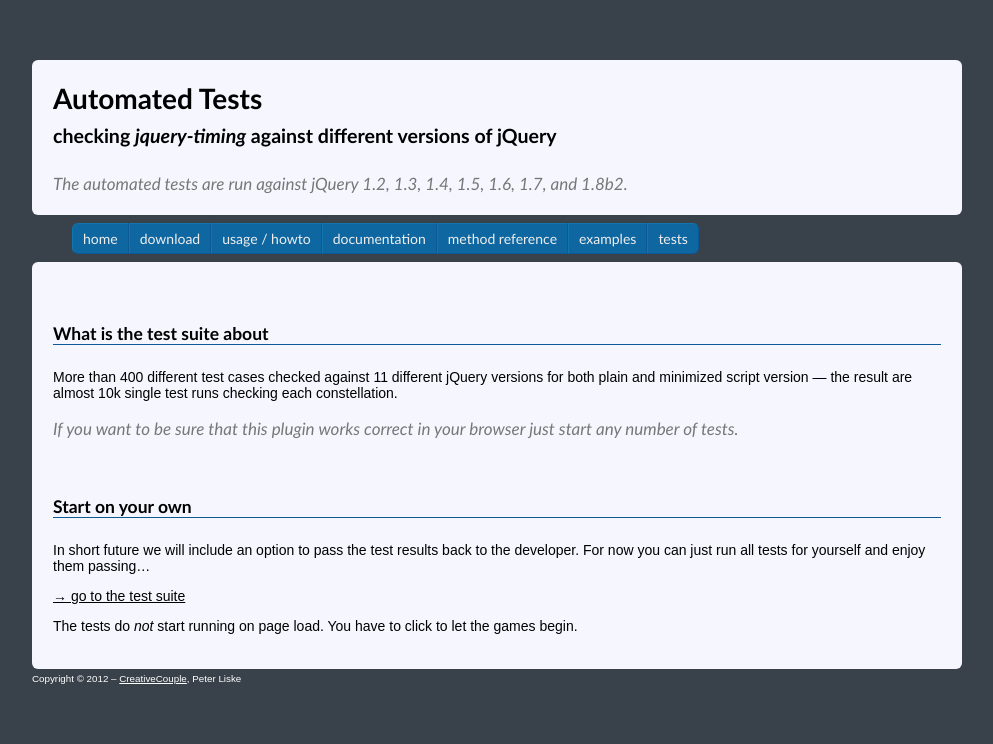
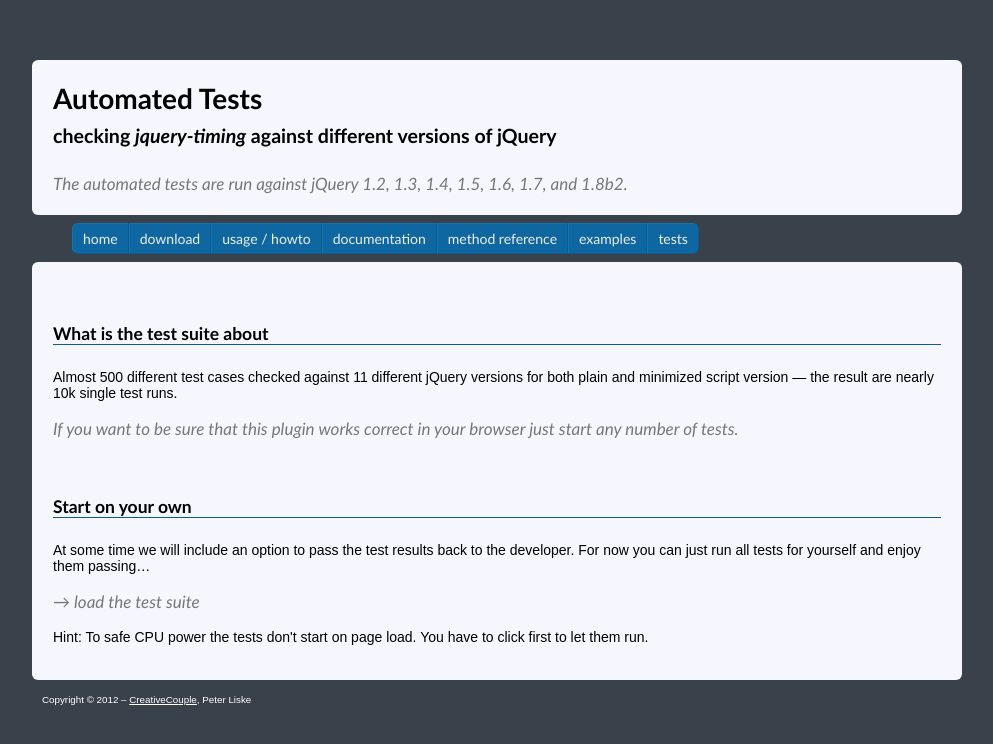
Before and after one commit to creativecouple/creativecouple.github.io, a Jekyll site: the page built from jquery-timing/tests/index.html, in a window 1280 px wide. Shown: the top 744 px of the page, without its empty margins (48-1041 px from the left). Built offline with Jekyll 4.4.1, drawn with Linux system fonts in a browser that asks for light colours; comment, search, counter and statistics services are not loaded.

Commit message:
finalize pages for go-live

```diff
--- a/jquery-timing/index.html
+++ b/jquery-timing/index.html
@@ -27,7 +27,7 @@ If you like the short syntax in this very first example then I promise you
 </p>
 
 <a href="http://jsfiddle.net/creativecouple/yzKFL/" class="jsfiddle"></a>
-{% highlight js %}
+{% highlight javascript %}
 $('.example span').repeat(1000)
   .each($).toggleClass('bold').wait(50).all();
 {% endhighlight %}
--- a/jquery-timing/style.css
+++ b/jquery-timing/style.css
@@ -233,6 +233,7 @@ div.social {
 #footer {
 	clear: both;
 	color: white;
+	padding: 10px;
 }
 
 div.api {
--- a/jquery-timing/tests/index.html
+++ b/jquery-timing/tests/index.html
@@ -9,8 +9,8 @@ description:
 
 <div class="block">
 <h2>What is the test suite about</h2>
- <p>More than 400 different test cases checked against 11 different jQuery versions for both plain and minimized script version
- &mdash; the result are almost 10k single test runs checking each constellation.</p>
+ <p>Almost 500 different test cases checked against 11 different jQuery versions for both plain and minimized script version
+ &mdash; the result are nearly 10k single test runs.</p>
 
  <p class="description">If you want to be sure that this plugin works correct in your browser just start any number of tests.</p>
 </div>
@@ -18,13 +18,13 @@ description:
 <div class="block">
 <h2>Start on your own</h2>
 <p>
-In short future we will include an option to pass the test results back to the developer.
+At some time we will include an option to pass the test results back to the developer.
 For now you can just run all tests for yourself and enjoy them passing…
 </p>
-<p>
-<a href="/jquery-timing/test.html">&rarr; go to the test suite</a>
+<p class="description">
+<a href="/jquery-timing/test.html">&rarr; load the test suite</a>
 </p>
 <p>
-The tests do <em>not</em> start running on page load. You have to click to let the games begin.
+Hint: To safe CPU power the tests don't start on page load. You have to click first to let them run.
 </p>
 </div>
```
